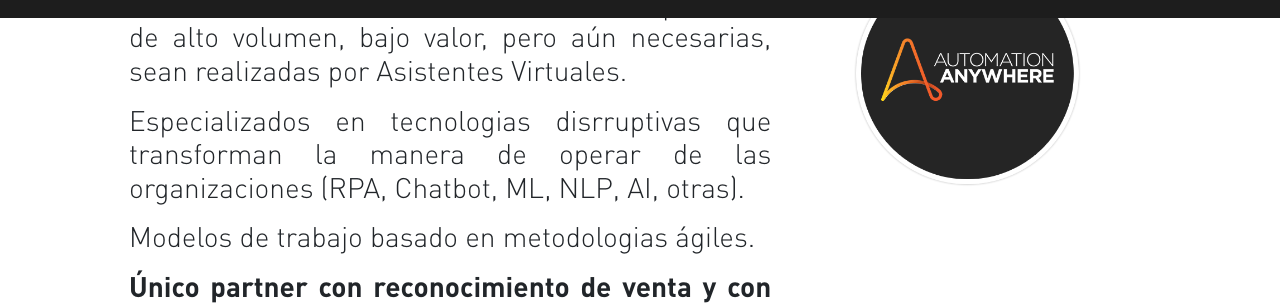
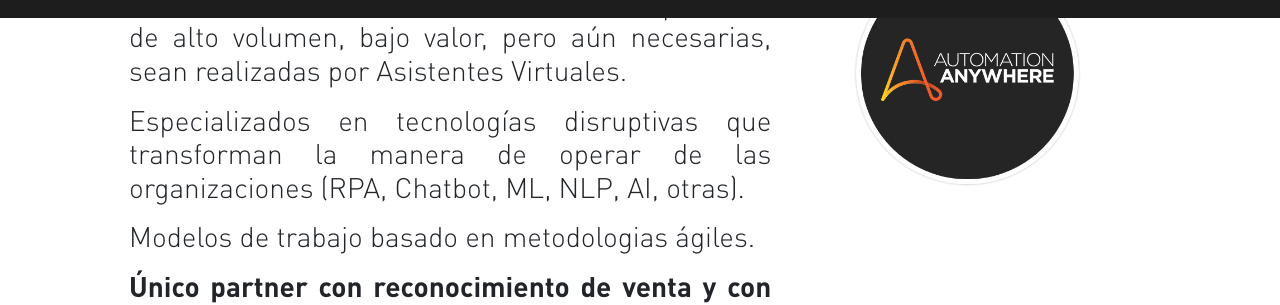
Before and after one commit to smartforcemx/sforce-jekyll, a Jekyll site: the page built from socios.html, in a window 1280 px wide and 900 px high, scrolled down 1148 px. Shown: the part 158-463 px from the top of the window. Built offline with Jekyll 4.4.1, drawn with Linux system fonts in a browser that asks for light colours; nearby versions of some CDN libraries.

Commit message:
Update from Forestry.io Rafael Castañeda Garduño updated _data/partners_intern.yml

```diff
--- a/_data/partners_intern.yml
+++ b/_data/partners_intern.yml
@@ -24,7 +24,7 @@ smart1_1_parrafo:
       with lower value but still necessary, to be completed.
 smart1_2_parrafo:
   texto:
-    es: Especializados en tecnologias disrruptivas que transforman la manera de operar
+    es: Especializados en tecnologías disruptivas que transforman la manera de operar
       de las organizaciones (RPA, Chatbot, ML, NLP, AI, otras).
     en: Specialized in disruptive technology that transform the organizations way
       of operating  (RPA, Chatbot, ML, NLP, AI, otras).
```
